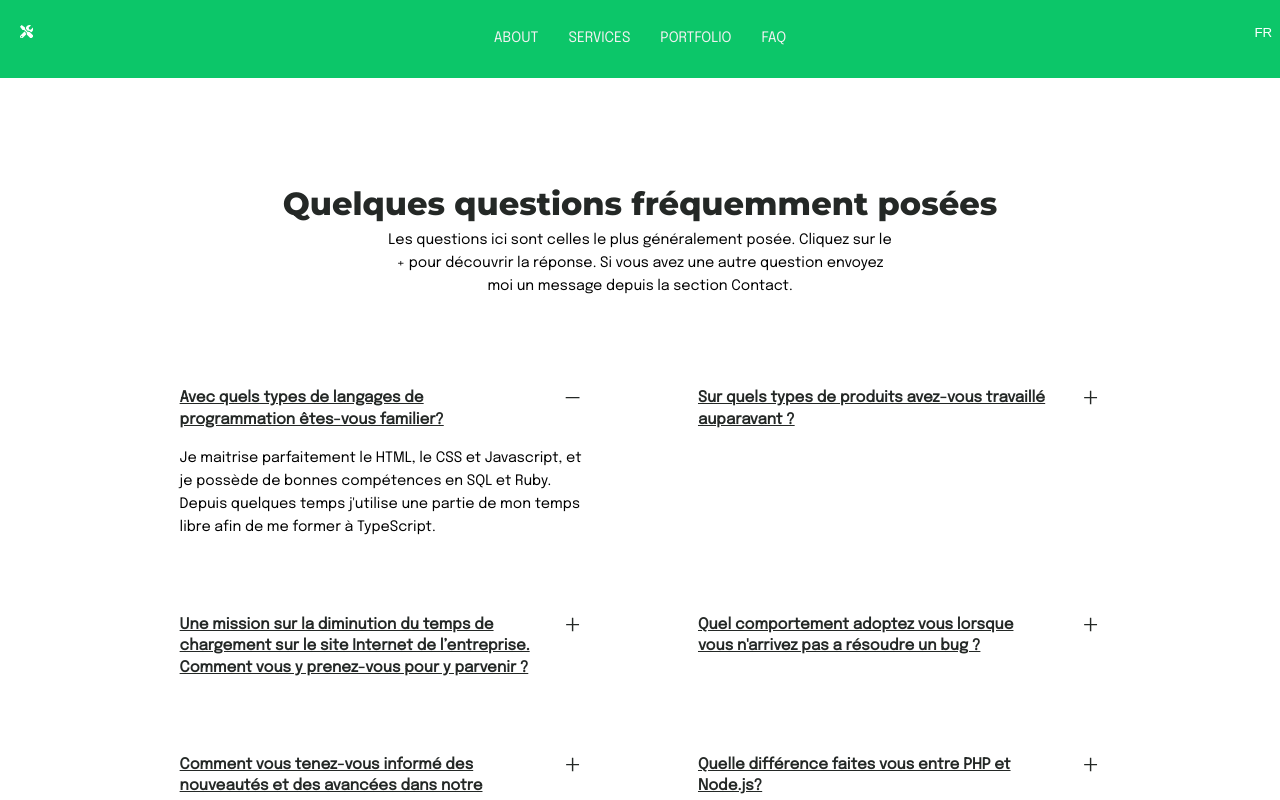
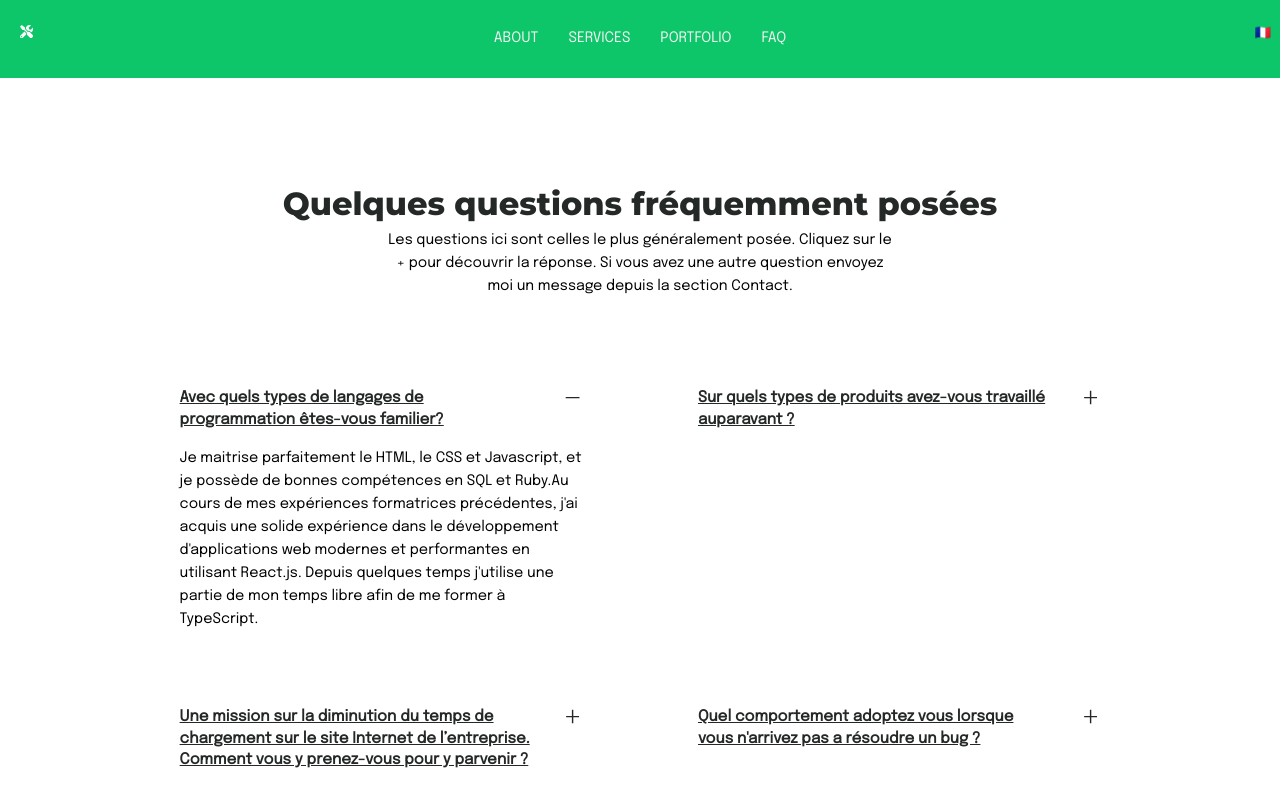
Before and after one commit to PierreAND/React-Portfolio, a React (Vite) app: page / in a window 1280 px wide. Both pictures are taken after a click on the button 572 px from the left and 4628 px from the top of the page. Shown: the part 4228-5028 px from the top of the page. Built offline with nearby package versions, Linux system fonts and the light colour scheme.

Commit message:
change & fixe orthographe

```diff
--- a/public/locales/fr/translation.json
+++ b/public/locales/fr/translation.json
@@ -1,3 +1,4 @@
+
 {
   "title" : "portfolio",
   "description" : {
@@ -23,6 +24,5 @@
     "part20": "Contactez-moi",
     "part21": "Contactez-moi",
     "part22": "Contactez-moi"
-
   }
 }
--- a/src/App.jsx
+++ b/src/App.jsx
@@ -27,7 +27,7 @@ function App() {
         className="btn-langage"
         onClick={() => setToggle((prev) => !prev)}
       >
-        {toggle ? "FR" : "EN"}
+        {toggle ? "🇫🇷" : "🇺🇸"}
       </button>
 
       <button className="btn-tools" onClick={showModalHandler}>
--- a/src/sections/faqs/FAQ.jsx
+++ b/src/sections/faqs/FAQ.jsx
@@ -2,9 +2,11 @@ import React from 'react'
 import Card from "../../components/Card"
 import {AiOutlinePlus, AiOutlineMinus } from 'react-icons/ai'
 import { useState } from 'react'
+import { useTranslation } from "react-i18next";
 
 const FAQ = ({faq}) => {
 
+  const { t, i18n } = useTranslation();
   const [toggle, setToggle] = useState(false);
   return (
     <Card className="faq">
@@ -14,7 +16,7 @@ const FAQ = ({faq}) => {
          {toggle ? <AiOutlineMinus/> : <AiOutlinePlus/> }
         </button>
       </div>
-     {toggle && <p className='faq__answer'>{faq.answer}</p> }
+     {toggle && <p className='faq__answer'>{t(faq.answer)}</p> }
 
     </Card>
     )
--- a/src/sections/faqs/data.js
+++ b/src/sections/faqs/data.js
@@ -2,7 +2,7 @@ const faqs = [
   {
     id:1 ,
     question:"Avec quels types de langages de programmation êtes-vous familier?",
-    answer:"Je maitrise parfaitement le HTML, le CSS et Javascript, et je possède de bonnes compétences en SQL et Ruby. Depuis quelques temps j'utilise une partie de mon temps libre afin de me former à TypeScript."
+    answer:"Je maitrise parfaitement le HTML, le CSS et Javascript, et je possède de bonnes compétences en SQL et Ruby.Au cours de mes expériences formatrices  précédentes, j'ai acquis une solide expérience dans le développement d'applications web modernes et performantes en utilisant React.js. Depuis quelques temps j'utilise une partie de mon temps libre afin de me former à TypeScript."
   },
   {
     id:2 ,
--- a/src/styles/footer/_footer.scss
+++ b/src/styles/footer/_footer.scss
@@ -2,7 +2,7 @@
 
 footer {
   background: $color-primary;
-  padding-top: 8rem;
+  padding-top: 0.2rem;
   box-shadow: 0 -1rem 1.5rem
   hsla($primary-hue, 68%, 42%, 20%);
   transition: $transition;
@@ -12,14 +12,14 @@ footer {
   width: fit-content;
   display: flex;
   gap: 1.5rem;
-  margin: 3rem auto 4rem;
+  margin: 2rem auto 2rem;
 
 }
 
 .footer__socials a {
-  background: $color-black;
+
   color: $color-white;
-  padding: 0.6rem;
+  padding: 0.5rem;
   border-radius: $border-radius-3;
 }
 
--- a/src/styles/navbar/_navbar.scss
+++ b/src/styles/navbar/_navbar.scss
@@ -48,6 +48,7 @@ nav {
 
 
 
+
 }
 
 .btn-tools {
```
